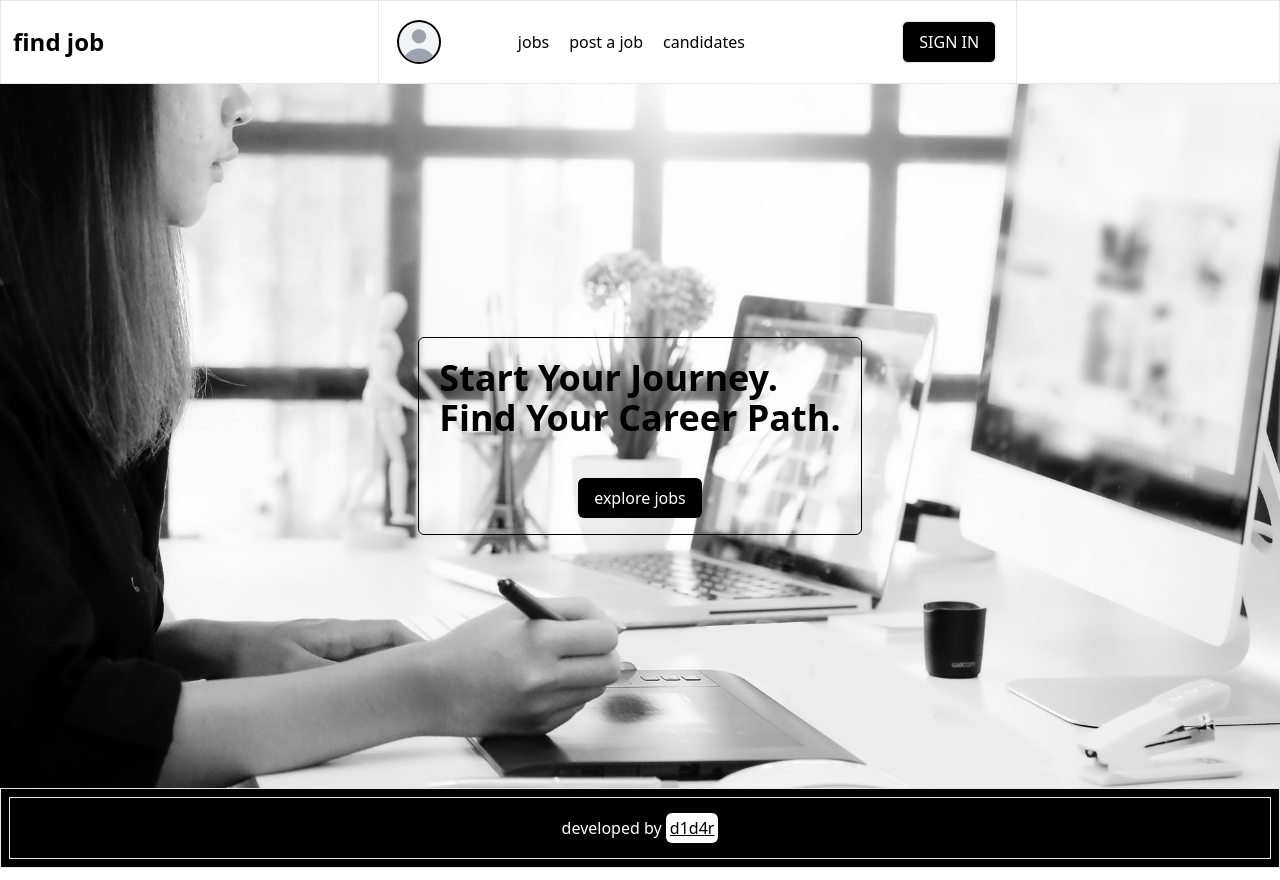
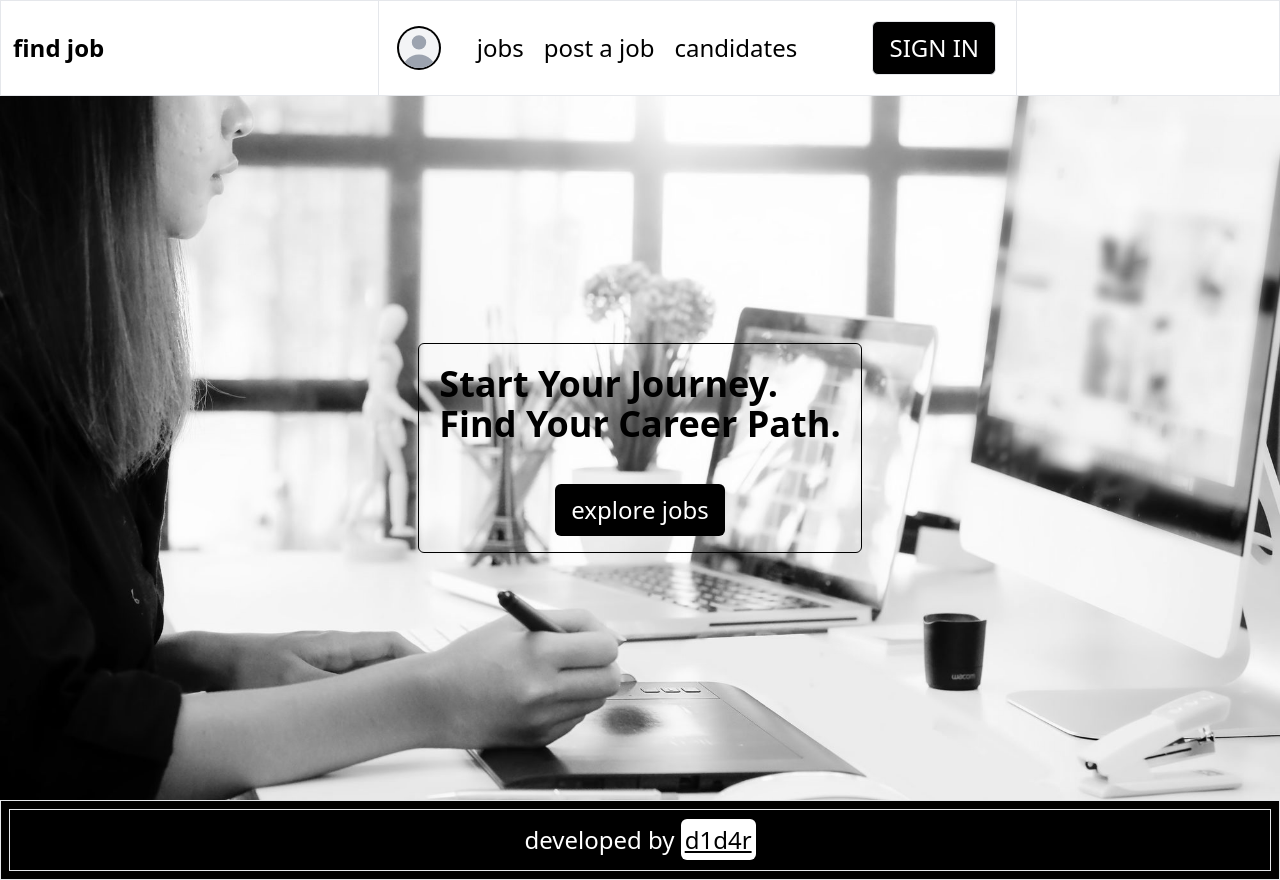
Before and after one commit to d1d4r/find-jobs, a Vue app: page / in a window 1280 px wide. Built offline with nearby package versions, Linux system fonts and the light colour scheme; no server answers.

Commit message:
add responsive font sive with clamp

```diff
--- a/src/assets/main.css
+++ b/src/assets/main.css
@@ -5,3 +5,7 @@
 html {
     scroll-behavior: smooth;
 }
+
+body {
+    font-size: clamp(1rem, 4vw, 1.5rem);
+}
```
